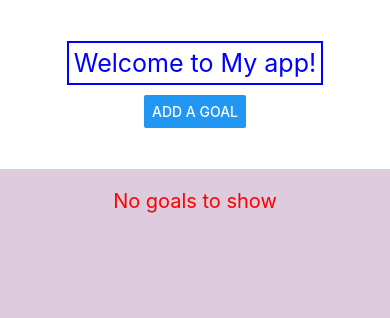
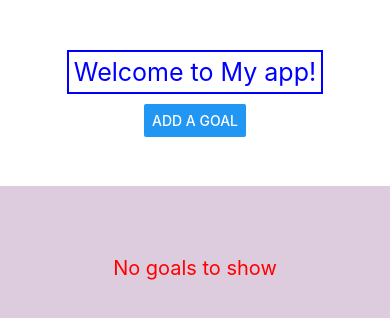
Before and after one commit to xilu56/CS5520, a React Native app: screen / in a window 390 px wide. Shown: the top 318 px of the page. Built offline with nearby package versions, Linux system fonts and the light colour scheme.

Commit message:
Added the separator between goals and refactored the styling

```diff
--- a/App.js
+++ b/App.js
@@ -17,20 +17,22 @@ export default function App() {
   const [modalVisible, setModalVisible] = useState(false);
   const [goals, setGoals] = useState([]);
   const appName = "My app!";
-  // update to receive data
+
+  // Function to handle input data
   function handleInputData(data) {
-    console.log("App.js ", data);
-    let newGoal = { text: data, id: Math.random() };
-    //make a new obj and store the received data as the obj's text property
+    let newGoal = { text: data, id: Math.random().toString() }; // Convert to string
     setGoals((prevGoals) => {
       return [...prevGoals, newGoal];
     });
-    // setReceivedData(data);
     setModalVisible(false);
   }
+
+  // Function to dismiss the modal
   function dismissModal() {
     setModalVisible(false);
   }
+
+  // Function to delete a goal
   function handleGoalDelete(deletedId) {
     setGoals((prevGoals) => {
       return prevGoals.filter((goalObj) => {
@@ -38,6 +40,7 @@ export default function App() {
       });
     });
   }
+
   // Function to delete all goals
   function handleDeleteAll() {
     Alert.alert(
@@ -57,6 +60,10 @@ export default function App() {
     );
   }
 
+  const renderSeparator = () => {
+    return <View style={styles.separator} />;
+  };
+
   return (
     <SafeAreaView style={styles.container}>
       <StatusBar style="auto" />
@@ -64,9 +71,7 @@ export default function App() {
         <Header name={appName}></Header>
         <Button
           title="Add a Goal"
-          onPress={function () {
-            setModalVisible(true);
-          }}
+          onPress={() => setModalVisible(true)}
         />
       </View>
       <Input
@@ -76,9 +81,7 @@ export default function App() {
         dismissModal={dismissModal}
       />
       <View style={styles.bottomView}>
-
       <FlatList
-        contentContainerStyle={styles.scrollViewContainer}
           data={goals}
           ListHeaderComponent={
             goals.length > 0 ? (
@@ -98,27 +101,31 @@ export default function App() {
           renderItem={({ item }) => (
             <GoalItem deleteHandler={handleGoalDelete} goalObj={item} />
           )}
+          ItemSeparatorComponent={renderSeparator}
+          keyExtractor={(item) => item.id}
         />
       </View>
     </SafeAreaView>
   );
 }
+
 const styles = StyleSheet.create({
   container: {
     flex: 1,
     backgroundColor: "#fff",
-    // alignItems: "center",
     justifyContent: "center",
-  },
-  scrollViewContainer: {
-    alignItems: "center",
   },
   topView: {
     flex: 1,
     alignItems: "center",
     justifyContent: "center",
   },
-  bottomView: { flex: 4, backgroundColor: "#dcd" },
+  bottomView: {
+    flex: 3,
+    backgroundColor: "#dcd",
+    padding: 50,
+    textAlign: "center"
+  },
   noGoalsText: {
     fontSize: 20,
     color: "red",
@@ -138,4 +145,11 @@ const styles = StyleSheet.create({
     marginBottom: 30,
     alignItems: "center",
   },
+  separator: {
+    height: 1,
+    width: "80%",
+    backgroundColor: "black",
+    alignSelf: "center",
+    marginVertical: 10,
+  },
 });
--- a/Components/GoalItem.js
+++ b/Components/GoalItem.js
@@ -18,12 +18,12 @@ const styles = StyleSheet.create({
   text: {
     color: "purple",
     padding: 5,
-    fontSize: 20,
+    fontSize: 30,
   },
   textContainer: {
     backgroundColor: "#aaa",
     borderRadius: 5,
-    marginTop: 30,
+    marginTop: 20,
     flexDirection: "row",
     alignItems: "center",
   },
```
Lines whose indentation alone changed are shown as unchanged.
